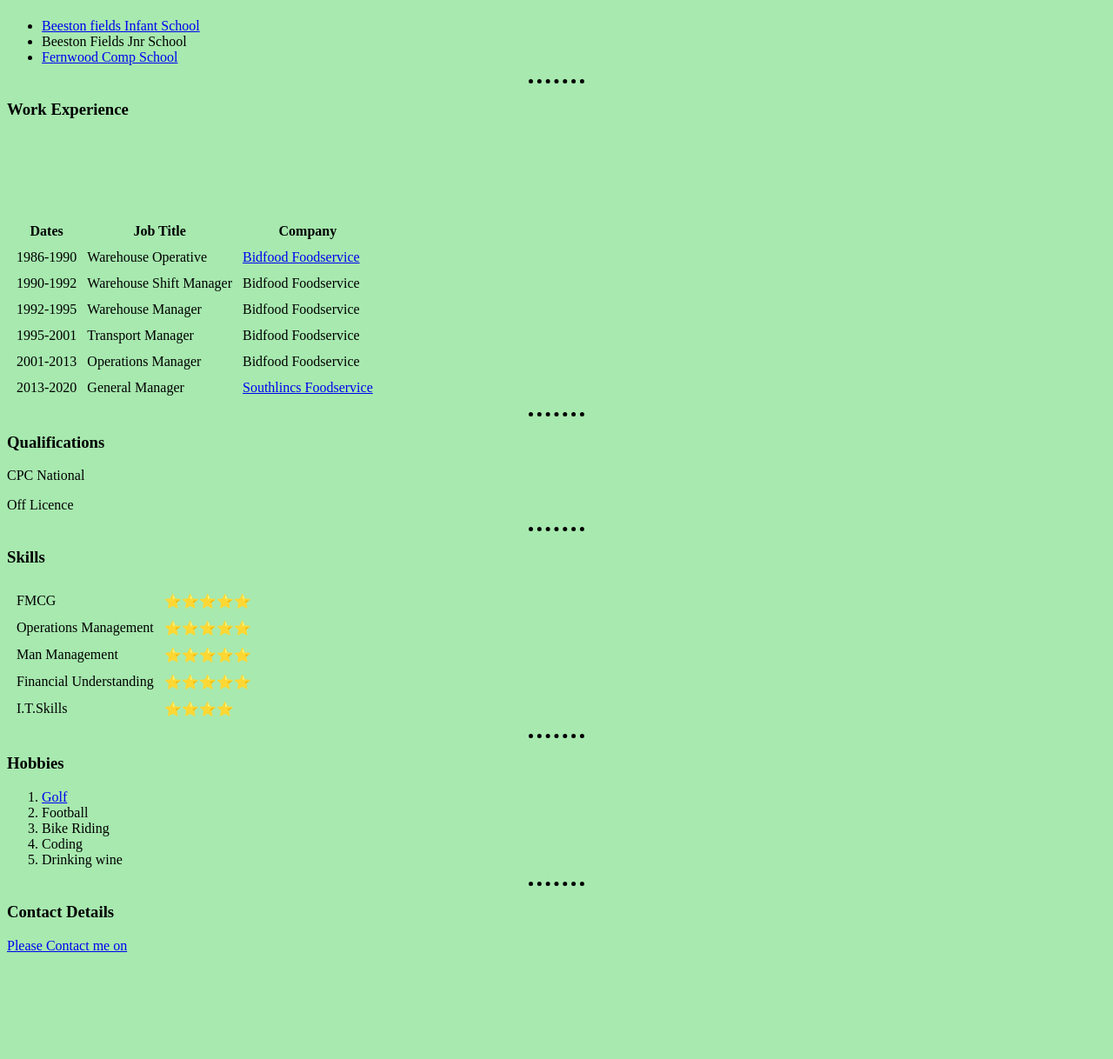
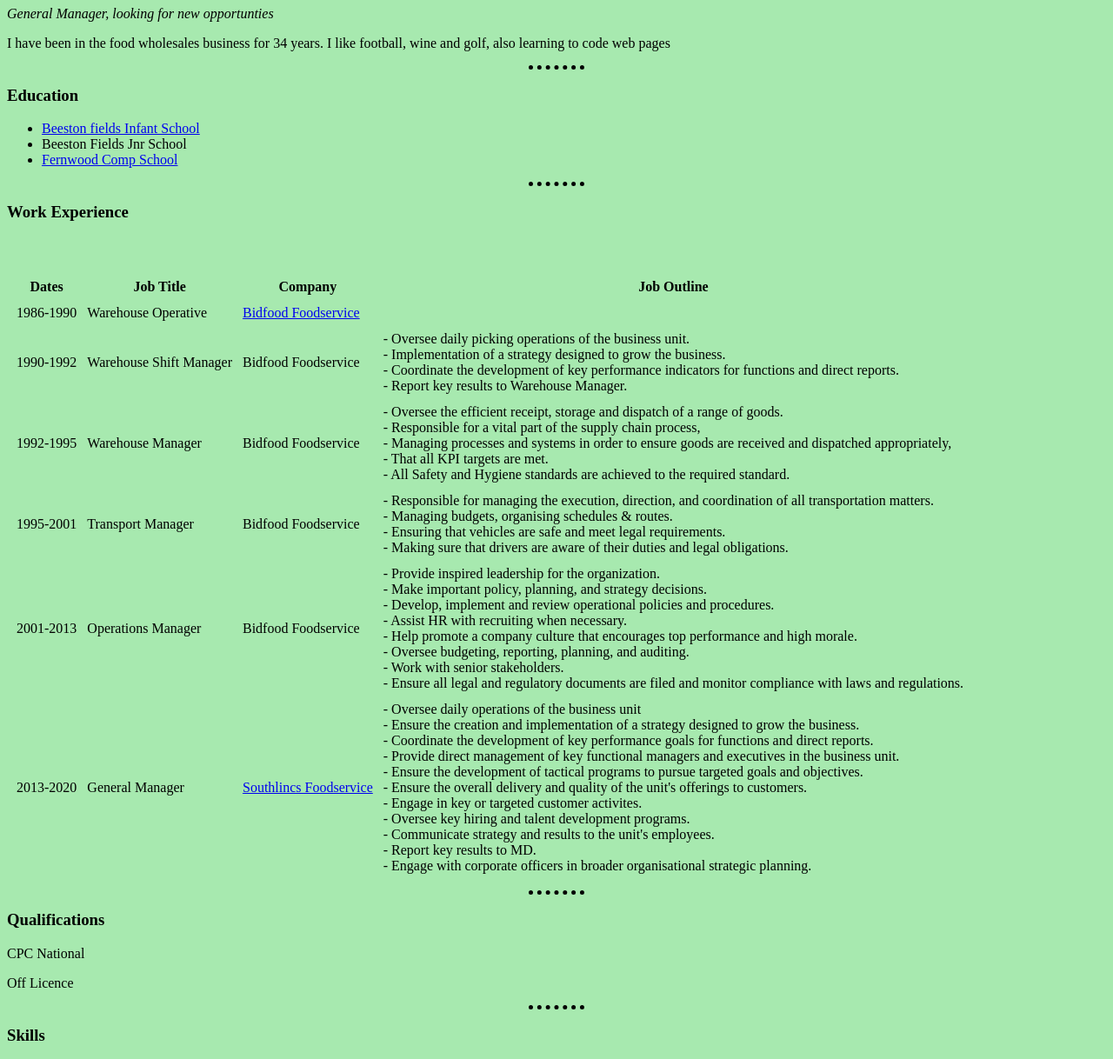
Before and after one commit to jhtommo/cv, a plain HTML site: page index.html in a window 1280 px wide. Shown: the part 235-1453 px from the top of the page at 87% size. Before the commit the page ends 1340 px from the top, so only its background shows below. Drawn offline with Linux system fonts and the light colour scheme.

Commit message:
up dated

```diff
--- a/index.html
+++ b/index.html
@@ -8,12 +8,12 @@
   <body>
 
   </style>
-    <table cellspacing="10">
-      <tr>
+    <tablecellspacing="10">
+      <tr class="table-1">
         <td>  <img src="John.jpeg" alt="John's Profile Picture"width="150" height="150"></td>
         <td><h1>John Tomlinson</h1>
         <p><em>General Manager, looking for new opportunties</em></p>
-        <p>I have been in the food wholesales business for 34 years. I like football, wine and golf, also learn to code web pages</p></td>
+        <p>I have been in the food wholesales business for 34 years. I like football, wine and golf, also learning to code web pages</p></td>
       </tr>
     </table>
     <hr>
@@ -32,6 +32,7 @@
         <th>Dates</th>
         <th>Job Title</th>
         <th>Company</th>
+        <th>Job Outline</th>
 
     </tr>
     </thead>
@@ -39,39 +40,71 @@
       <tr>
         <td>1986-1990</td>
         <td>Warehouse Operative</td>
-        <td><a href="https://www.bidfood.co.uk/">Bidfood Foodservice</a></td>
+        <td><a href="https://www.bidfood.co.uk/">Bidfood Foodservice</a></td><br>
+        <br>
+        <td></td>
 
       </tr>
       <tr>
         <td>1990-1992</td>
         <td>Warehouse Shift Manager</td>
         <td>Bidfood Foodservice</td>
-        <br>
-        <br>
-        <br>
-        <br>
-        <br>
-
+        <td class="job-1">- Oversee daily picking operations of the business unit.<br>
+  - Implementation of a strategy designed to grow the business.<br>
+  - Coordinate the development of key performance indicators for functions and direct reports.<br>
+  - Report key results to Warehouse Manager.</td>
         </tr>
         <tr>
         <td>1992-1995</td>
         <td>Warehouse Manager</td>
         <td>Bidfood Foodservice</td>
+        <td>- Oversee the efficient receipt, storage and dispatch of a range of goods.<br>
+- Responsible for a vital part of the supply chain process, <br>
+- Managing processes and systems in order to ensure goods are received and dispatched appropriately,<br>
+- That all KPI targets are met.<br>
+- All Safety and Hygiene standards are achieved to the required standard.</td>
       </tr>
       <tr>
         <td>1995-2001</td>
         <td>Transport Manager</td>
         <td>Bidfood Foodservice</td>
+        <td>- Responsible for managing the execution, direction, and coordination of all transportation matters.<br>
+- Managing budgets, organising schedules & routes. <br>
+- Ensuring that vehicles are safe and meet legal requirements. <br>
+- Making sure that drivers are aware of their duties and legal obligations.</td>
       </tr>
       <tr>
         <td>2001-2013</td>
         <td>Operations Manager</td>
         <td>Bidfood Foodservice</td>
+        <td>- Provide inspired leadership for the organization.<br>
+- Make important policy, planning, and strategy decisions.<br>
+ - Develop, implement and review operational policies and procedures.<br>
+- Assist HR with recruiting when necessary.<br>
+- Help promote a company culture that encourages top performance and high morale.<br>
+- Oversee budgeting, reporting, planning, and auditing.<br>
+- Work with senior stakeholders.<br>
+- Ensure all legal and regulatory documents are filed and monitor compliance with laws and regulations.<br
+- Support worker communication with the management team
+</td>
       </tr>
       <tr>
         <td>2013-2020</td>
         <td>General Manager</td>
         <td><a href="https://www.southlincsfoodservice.co.uk/">Southlincs Foodservice</a></td>
+        <td>- Oversee daily operations of the business unit <br>
+		- Ensure the creation and implementation of a strategy designed to grow the business.<br>
+		- Coordinate the development of key performance goals for functions and direct reports.<br>
+		- Provide direct management of key functional managers and executives in the business unit.<br>
+		- Ensure the development of tactical programs to pursue targeted goals and objectives.<br>
+		- Ensure the overall delivery and quality of the unit's offerings to customers.<br>
+		- Engage in key or targeted customer activites.<br>
+		- Oversee key hiring and talent development programs.<br
+		- Evaluate and decide upon key investments in equipment, infrastructure and talent.<br>
+		- Communicate strategy and results to the unit's employees.<br>
+		- Report key results to MD.<br>
+		- Engage with corporate officers in broader organisational strategic planning.
+</td>
       </tr>
     </tbody>
     </table>
```
